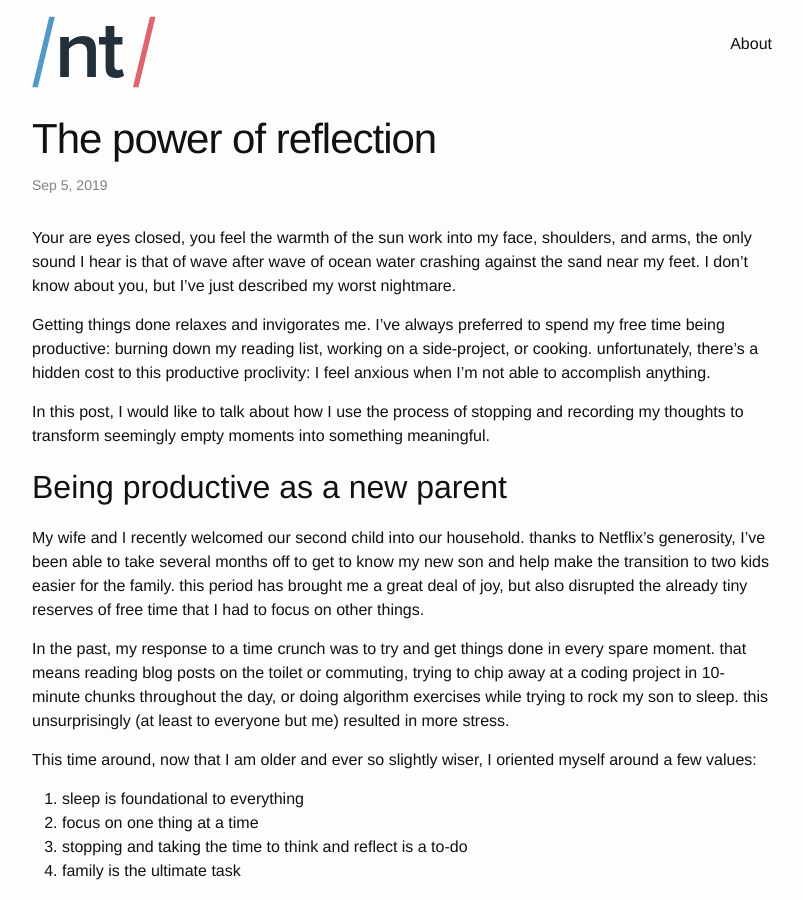
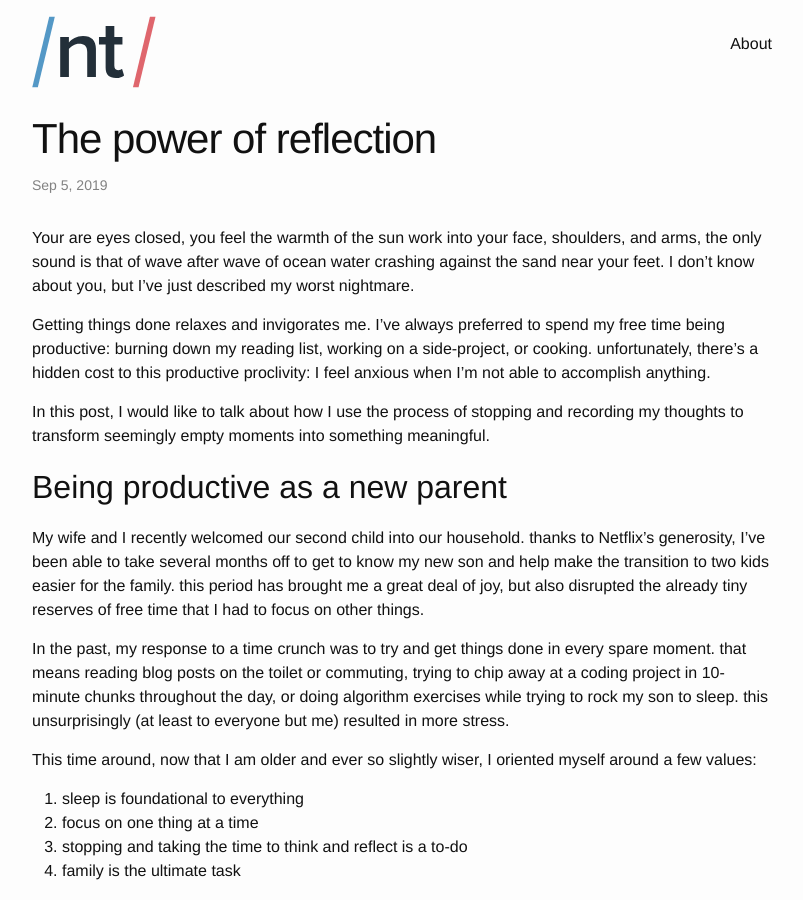
Before and after one commit to NickTomlin/nicktomlin.github.io, a Jekyll site: the page built from _posts/2019-09-05-reflection.md, in a window 1280 px wide and 900 px high. Shown: the whole window, without its empty margins (238-1041 px from the left). Built offline with Jekyll 4.4.1, drawn with Linux system fonts in a browser that asks for light colours; comment, search, counter and statistics services are not loaded.

Commit message:
More typos in reflection post!

```diff
--- a/_posts/2019-09-05-reflection.md
+++ b/_posts/2019-09-05-reflection.md
@@ -4,7 +4,7 @@
 date: 2019-09-05 09:53 -0700
 ---
 
-Your are eyes closed, you feel the warmth of the sun work into my face, shoulders, and arms, the only sound I hear is that of wave after wave of ocean water crashing against the sand near my feet. I don't know about you, but I've just described my worst nightmare.
+Your are eyes closed, you feel the warmth of the sun work into your face, shoulders, and arms, the only sound is that of wave after wave of ocean water crashing against the sand near your feet. I don't know about you, but I've just described my worst nightmare.
 
 Getting things done relaxes and invigorates me. I've always preferred to spend my free time being productive: burning down my reading list, working on a side-project, or cooking.  unfortunately, there's a hidden cost to this productive proclivity: I feel anxious when I'm not able to accomplish anything.
 
```
